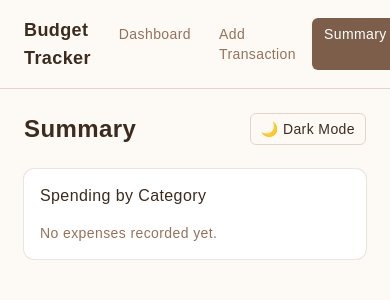
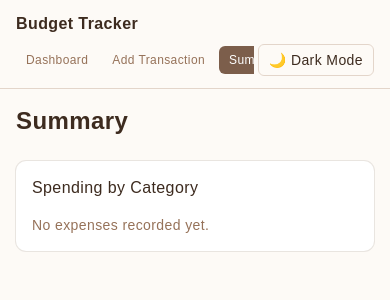
Before and after one commit to Jerxel/midterm-project-webdvt, a React (Vite) app: page /summary in a window 390 px wide. Shown: the top 300 px of the page. Built offline with nearby package versions, Linux system fonts and the light colour scheme.

Commit message:
Switched "Change Theme" placement

```diff
--- a/src/components/Layout.jsx
+++ b/src/components/Layout.jsx
@@ -1,5 +1,6 @@
 import { NavLink, Outlet, Link } from "react-router-dom";
 import { cn } from "@/lib/utils";
+import ThemeToggle from "@/components/ThemeToggle";
 
 const navItems = [
   { to: "/", label: "Dashboard", end: true },
@@ -11,11 +12,15 @@ export default function Layout() {
   return (
     <div className="min-h-screen bg-background text-foreground">
       <header className="border-b border-border">
-        <div className="max-w-3xl mx-auto px-6 py-4 flex items-center justify-between gap-4">
-          <Link to="/about" className="text-lg font-bold hover:underline">
+        <div className="max-w-3xl mx-auto px-4 sm:px-6 py-3 sm:py-4 flex flex-col sm:flex-row sm:items-center sm:justify-between gap-2 sm:gap-4">
+          <Link
+            to="/about"
+            className="text-base sm:text-lg font-bold hover:underline whitespace-nowrap"
+          >
             Budget Tracker
           </Link>
-          <nav className="flex gap-1">
+          <div className="flex items-center gap-2">
+            <nav className="flex gap-1 overflow-x-auto -mx-1 px-1 sm:mx-0 sm:px-0">
               {navItems.map((item) => (
                 <NavLink
                   key={item.to}
@@ -23,7 +28,7 @@ export default function Layout() {
                   end={item.end}
                   className={({ isActive }) =>
                     cn(
-                    "px-3 py-1.5 rounded-lg text-sm font-medium transition-colors",
+                      "shrink-0 px-2.5 sm:px-3 py-1.5 rounded-lg text-xs sm:text-sm font-medium whitespace-nowrap transition-colors",
                       isActive
                         ? "bg-primary text-primary-foreground"
                         : "text-muted-foreground hover:bg-muted hover:text-foreground"
@@ -34,9 +39,11 @@ export default function Layout() {
                 </NavLink>
               ))}
             </nav>
+            <ThemeToggle />
+          </div>
         </div>
       </header>
-      <main className="max-w-3xl mx-auto p-6">
+      <main className="max-w-3xl mx-auto p-4 sm:p-6">
         <Outlet />
       </main>
     </div>
--- a/src/pages/Summary.jsx
+++ b/src/pages/Summary.jsx
@@ -1,7 +1,6 @@
 import { useMemo } from "react";
 import { useTransactions } from "@/hooks/useTransactions";
 import { Card, CardHeader, CardTitle, CardContent } from "@/components/ui/card";
-import ThemeToggle from "@/components/ThemeToggle";
 
 export default function Summary() {
   const { transactions } = useTransactions();
@@ -35,7 +34,6 @@ export default function Summary() {
     <div className="space-y-6">
       <div className="flex items-center justify-between">
         <h1 className="text-2xl font-bold">Summary</h1>
-        <ThemeToggle />
       </div>
 
       <Card>
```
Lines whose indentation alone changed are shown as unchanged.
